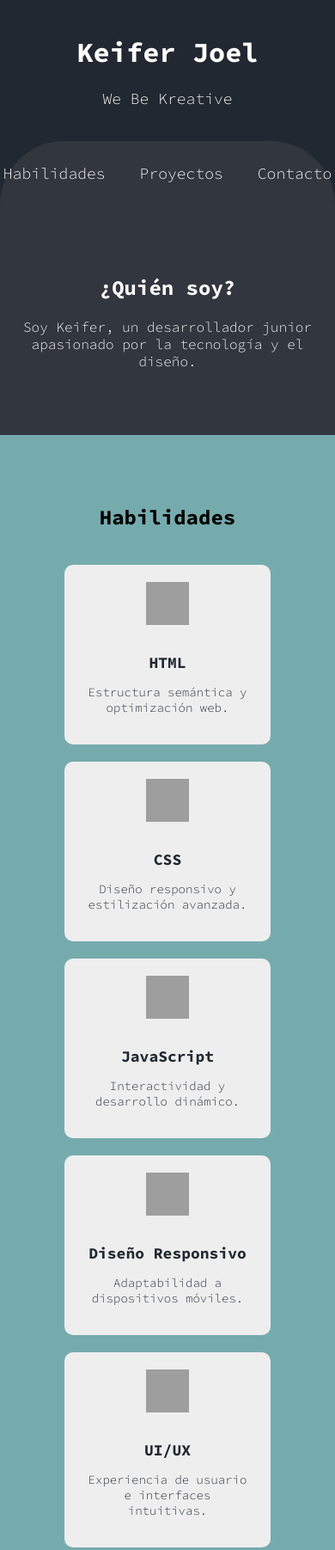
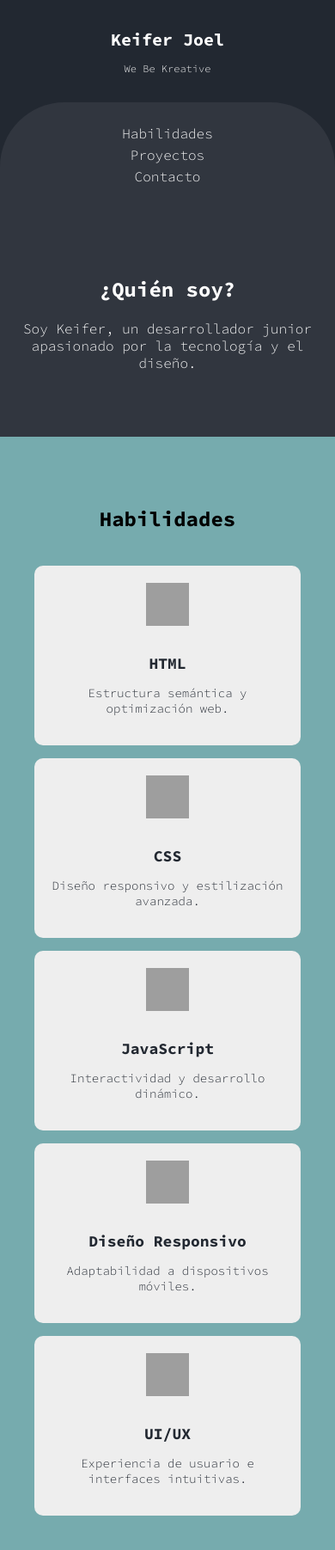
Before and after one commit to KeiferJoel/Joel-Pichardo-Portfolio, a plain HTML site: page index.html in a window 390 px wide. Shown: the top 1803 px of the page at 86% size. Drawn offline with Linux system fonts and the light colour scheme; grey boxes are pictures that could not be loaded.

Commit message:
Site Responsive

```diff
--- a/style.css
+++ b/style.css
@@ -2,7 +2,7 @@
 body {
     font-family: 'Source Code Pro', monospace;
     background-color: #222831;
-    overflow: hidden;
+
 
     user-select: none;
     -webkit-user-select: none;
@@ -465,6 +465,127 @@ body {
     }
 }
 
+/* Estilos generales */
+body {
+    font-family: 'Source Code Pro', monospace;
+    background-color: #222831;
+    color: white;
+    margin: 0;
+    padding: 0;
+    text-align: center;
+}
+
+/* Hacer que los elementos se adapten al tamaño de la pantalla */
+.container_up, .navbar1, .navbar, .navbar2, .contact-form, .habilidades-seccion {
+    max-width: 100%;
+    box-sizing: border-box;
+}
+
+/* Navbar responsivo */
+.navbar1 ul, .navbar ul, .navbar2 ul {
+    flex-wrap: wrap;
+    gap: 10px;
+}
+
+.navbar1 a, .navbar a, .navbar2 a {
+    font-size: 16px;
+}
+
+/* Habilidades en grid responsivo */
+.habilidades-grid {
+    grid-template-columns: repeat(auto-fit, minmax(120px, 1fr));
+    gap: 15px;
+}
+
+/* Proyectos en grid responsivo */
+.proyectos-grid {
+    grid-template-columns: repeat(auto-fit, minmax(250px, 1fr));
+    gap: 15px;
+}
+
+/* Ajustar imágenes de proyectos */
+.proyecto-card img {
+    height: 200px;
+}
+
+/* Contacto responsivo */
+.contact-form {
+    width: 90%;
+    padding: 10px;
+}
+
+
+
+/* Ajustes específicos para pantallas menores a 768px (tablets y móviles) */
+@media (max-width: 768px) {
+    .Logo-Name {
+        font-size: 24px;
+    }
+
+    .slogan {
+        font-size: 14px;
+    }
+
+    .navbar1 ul, .navbar ul, .navbar2 ul {
+        flex-direction: column;
+        align-items: center;
+        gap: 5px;
+    }
+
+    .habilidades-grid, .proyectos-grid {
+        grid-template-columns: repeat(auto-fit, minmax(180px, 1fr));
+    }
+
+    .divider, .divider2, .divider3 {
+        width: 90%;
+    }
+
+    .contact-title {
+        font-size: 28px;
+    }
+
+    .contact-form {
+        padding: 20px;
+    }
+
+    .proyecto-card img {
+        height: auto;
+    }
+}
+
+/* Ajustes para pantallas menores a 480px (móviles pequeños) */
+@media (max-width: 480px) {
+    .Logo-Name {
+        font-size: 20px;
+    }
+
+    .slogan {
+        font-size: 12px;
+    }
+
+    .navbar1 ul, .navbar ul, .navbar2 ul {
+        flex-direction: column;
+        gap: 5px;
+    }
+
+    .habilidades-grid, .proyectos-grid {
+        grid-template-columns: repeat(auto-fit, minmax(150px, 1fr));
+    }
+
+    .habilidad, .proyecto-card {
+        max-width: 100%;
+    }
+
+    .contact-title {
+        font-size: 24px;
+    }
+
+    .contact-form {
+        padding: 10px;
+    }
+}
+
+
 
 
 
```
